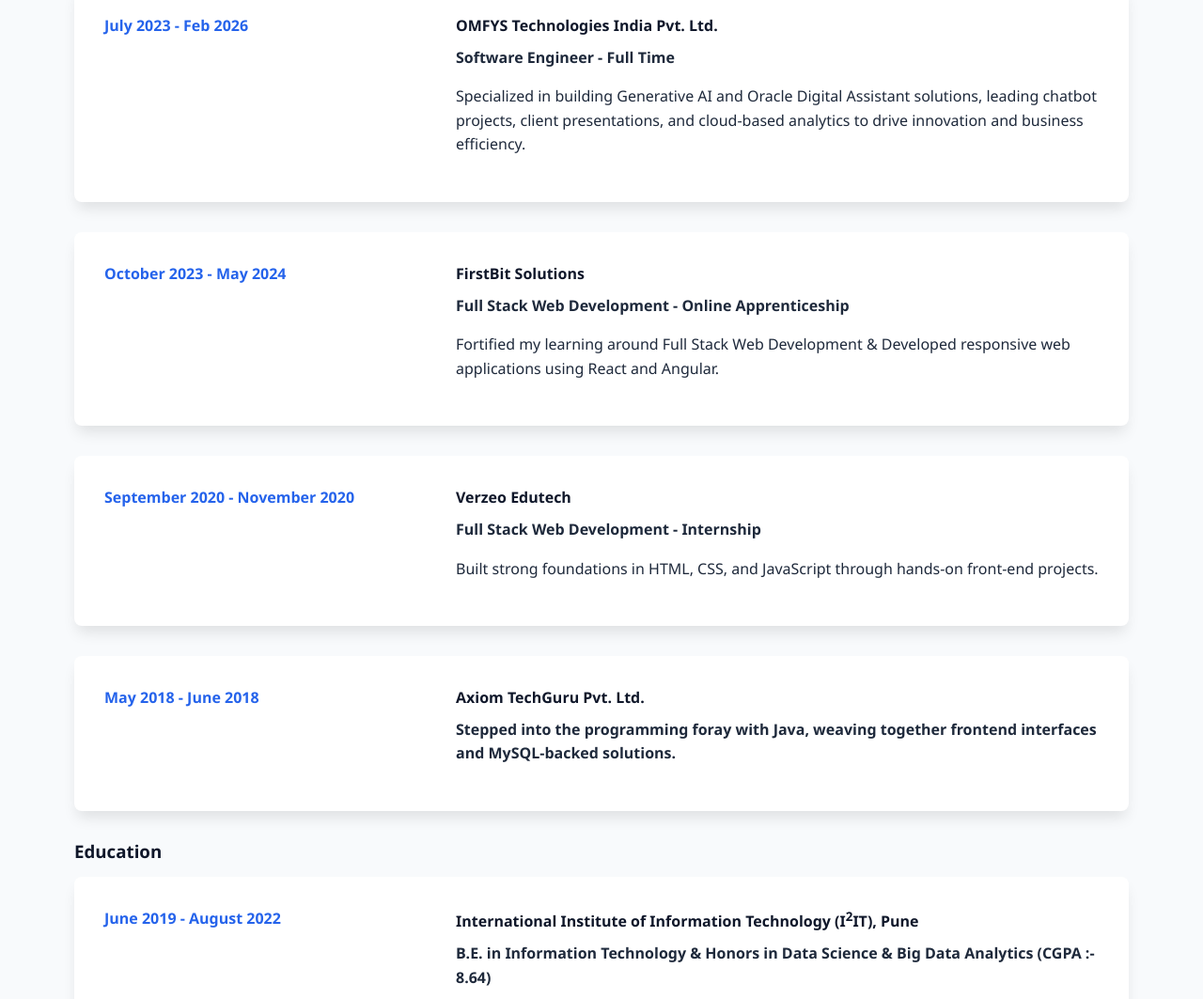
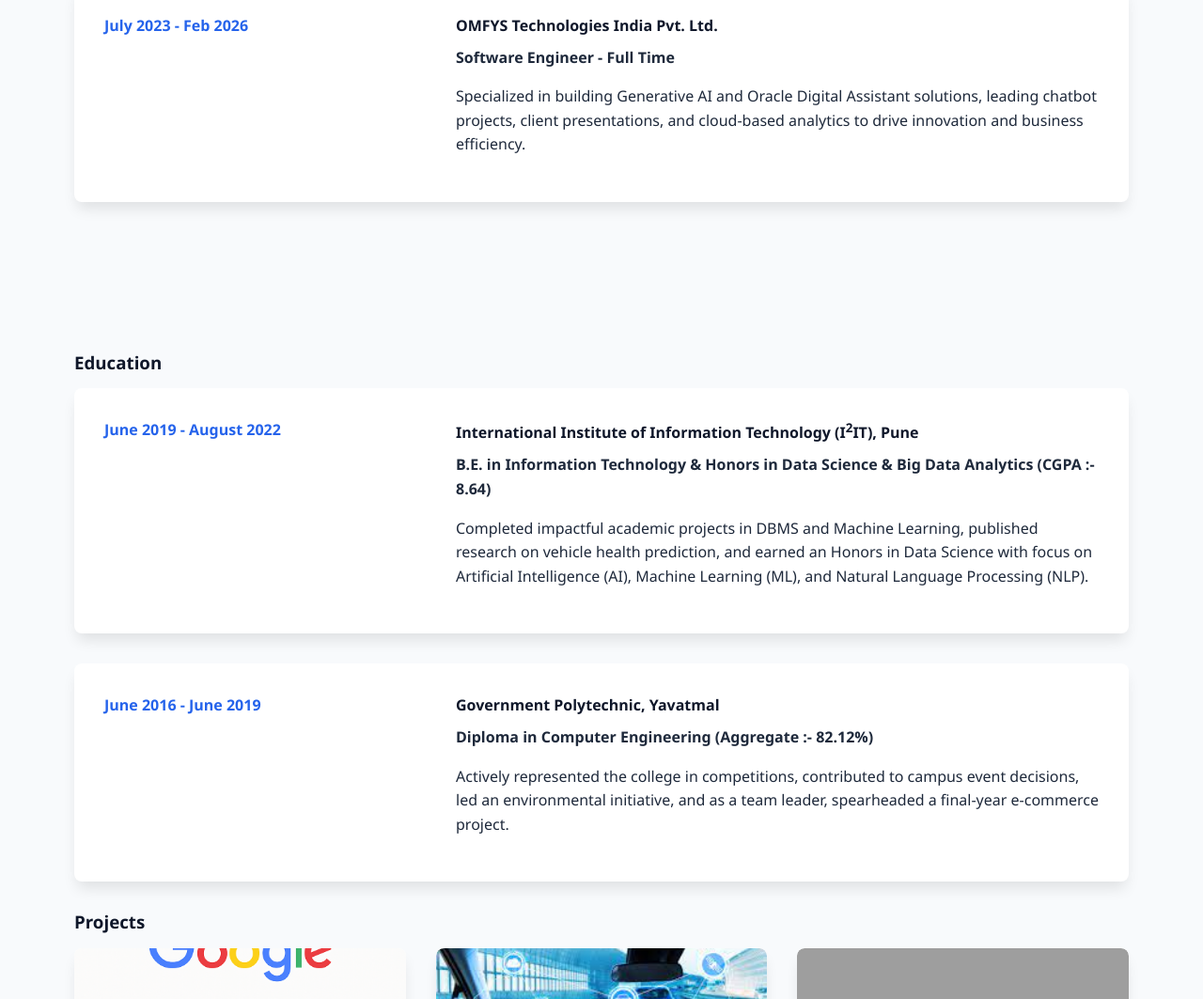
Before and after one commit to SAKET-SK/New_Portfolio_Website, a plain HTML site: page index.html in a window 1280 px wide. Shown: the part 1655-2718 px from the top of the page at 94% size. Drawn offline with nearby package versions, Linux system fonts and the light colour scheme; grey boxes are pictures that could not be loaded.

Commit message:
Update index.html

```diff
--- a/index.html
+++ b/index.html
@@ -104,29 +104,6 @@
                             <div class="work-company">OMFYS Technologies India Pvt. Ltd.</div>
                             <div class="work-role">Software Engineer - Full Time</div>
                             <p>Specialized in building Generative AI and Oracle Digital Assistant solutions, leading chatbot projects, client presentations, and cloud-based analytics to drive innovation and business efficiency.</p>
-                        </div>
-                    </div>
-                    <div class="work-item">
-                        <div class="work-date">October 2023 - May 2024</div>
-                        <div class="work-details">
-                            <div class="work-company">FirstBit Solutions</div>
-                            <div class="work-role">Full Stack Web Development - Online Apprenticeship</div>
-                            <p>Fortified my learning around Full Stack Web Development & Developed responsive web applications using React and Angular.</p>
-                        </div>
-                    </div>
-                    <div class="work-item">
-                        <div class="work-date">September 2020 - November 2020</div>
-                        <div class="work-details">
-                            <div class="work-company">Verzeo Edutech</div>
-                            <div class="work-role">Full Stack Web Development - Internship</div>
-                            <p>Built strong foundations in HTML, CSS, and JavaScript through hands-on front-end projects.</p>
-                        </div>
-                    </div>
-                    <div class="work-item">
-                        <div class="work-date">May 2018 - June 2018</div>
-                        <div class="work-details">
-                            <div class="work-company">Axiom TechGuru Pvt. Ltd.</div>
-                            <div class="work-role">Stepped into the programming foray with Java, weaving together frontend interfaces and MySQL-backed solutions.</p>
                         </div>
                     </div>
                 </div>
```
